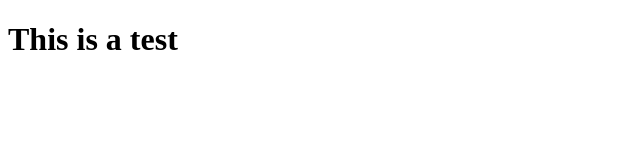
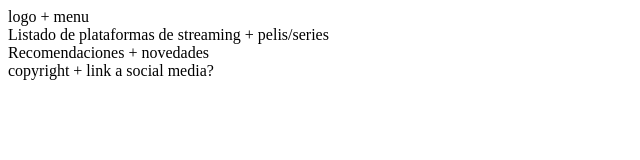
Before and after one commit to Patriciosole/codoacodo-viewflix, a plain HTML site: page index.html in a window 1280 px wide. Shown: the whole page, without its empty margins (0-640 px from the left). Drawn offline with Linux system fonts and the light colour scheme.

Commit message:
first mockup

```diff
--- a/index.html
+++ b/index.html
@@ -7,6 +7,20 @@
     <title>Document</title>
 </head>
 <body>
-    <h1>This is a test</h1>
+    <header>
+        logo + menu
+    </header>
+    <main>
+        <section>
+            Listado de plataformas de streaming + pelis/series
+        </section>
+        <aside>
+            Recomendaciones + novedades
+        </aside>
+    </main>
+    <footer>
+        copyright + link a social media?
+    </footer>
+
 </body>
 </html>
```
